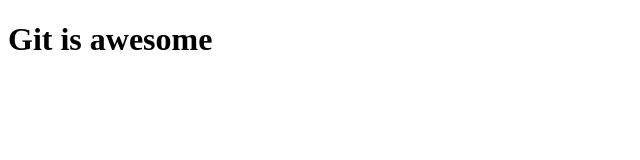
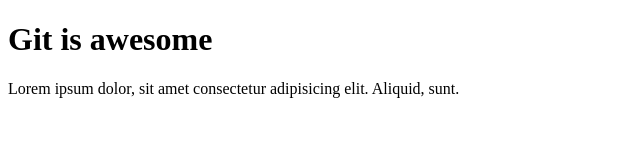
Before and after one commit to absoluzio/gitproject, a plain HTML site: page index.html in a window 1280 px wide. Shown: the whole page, without its empty margins (0-640 px from the left). Drawn offline with Linux system fonts and the light colour scheme.

Commit message:
Added paragraph

```diff
--- a/index.html
+++ b/index.html
@@ -8,5 +8,6 @@
 </head>
 <body>
     <h1>Git is awesome</h1>
+    <p>Lorem ipsum dolor, sit amet consectetur adipisicing elit. Aliquid, sunt.</p>
 </body>
 </html>
```
